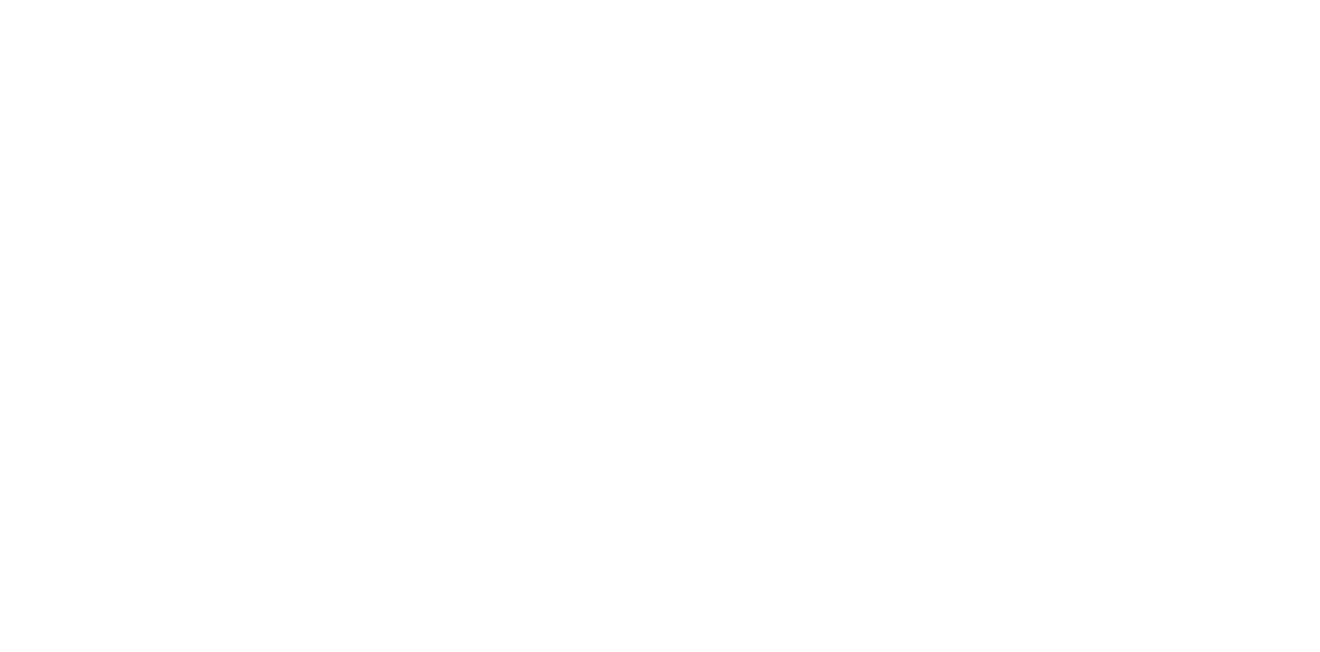
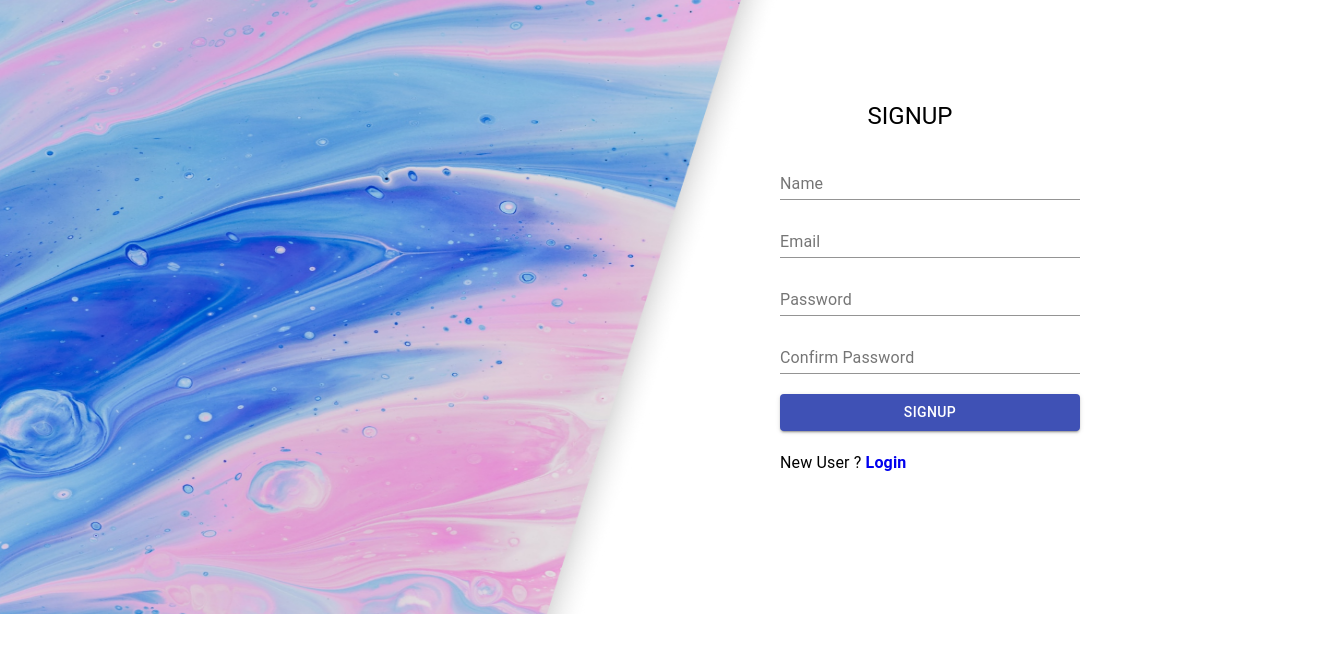
Before and after one commit to thephotogenicbug/React-search-program-web-app, a React (Create React App) app: page /signup in a window 1280 px wide. Before the commit this address had no page. Shown: the top 652 px of the page, 1320 px wide, since content can reach past the window. Built offline with nearby package versions, Linux system fonts and the light colour scheme.

Commit message:
React-search-course-webapp : create signup and login component
Signed-off-by: thephotogenicbug <navinkumarachari@gmail.com>

```diff
--- a/src/App.js
+++ b/src/App.js
@@ -2,12 +2,15 @@
 import "./App.css";
 import Home from './components/pages/Home';
 import { BrowserRouter, Routes, Route } from "react-router-dom";
+import Login from './components/pages/Home/Login';
+import Signup from './components/pages/Home/Signup';
 
 const App = () => {
   return (
     <BrowserRouter>
        <Routes>
-         <Route  exact path='/' element={<Home />} />
+         <Route  exact path='/' element={<Login />} />
+         <Route exact path="/signup" element={<Signup />} />
        </Routes>
     </BrowserRouter>
   )
--- /dev/null
+++ b/src/components/pages/Home/Login.jsx
@@ -0,0 +1,64 @@
+import React from 'react'
+import { Grid, Typography, Box, Button, TextField,  } from '@material-ui/core'
+import Banner from './banner.png'
+import './login.css'
+import {Link} from 'react-router-dom'
+
+const Login = () => {
+    return (
+      <Grid spacing={10} container>
+        <Grid md={6} item>
+          <img
+            src={Banner}
+            style={{ height: "615px", width: "800px", marginTop: "-1px" }}
+          />
+        </Grid>
+        <Grid md={6} item>
+          <Box
+            style={{
+              display: "flex",
+              justifyContent: "center",
+              marginTop: "170px",
+              marginRight: "140px",
+            }}
+          >
+            <Typography variant="h5" fontWeight={600}>
+              LOGIN
+            </Typography>
+          </Box>
+          <Box
+            style={{
+              display: "flex",
+              justifyContent: "center",
+              marginTop: "20px",
+              flexDirection: "column",
+              width: "50%",
+              marginLeft: "100px",
+            }}
+          >
+            <TextField helperText="" label="Name" color="secondary" />
+            <TextField
+              style={{ marginTop: "10px", marginBottom: "20px" }}
+              helperText=""
+              label="Password"
+              color="secondary"
+            />
+            <Button color="primary" variant="contained">
+              Login
+            </Button>
+            <Typography style={{ marginTop: "20px" }}>
+              New User ?{" "}
+              <Link
+                to="/signup"
+                style={{ textDecoration: "none", fontWeight: "bold" }}
+              >
+                Signup
+              </Link>
+            </Typography>
+          </Box>
+        </Grid>
+      </Grid>
+    );
+}
+
+export default Login
--- /dev/null
+++ b/src/components/pages/Home/Signup.jsx
@@ -0,0 +1,78 @@
+import React from "react";
+import { Grid, Typography, Box, Button, TextField } from "@material-ui/core";
+import Banner from "./banner.png";
+import "./login.css";
+import { Link } from "react-router-dom";
+
+const Signup = () => {
+  return (
+    <Grid spacing={10} container>
+      <Grid md={6} item>
+        <img
+          src={Banner}
+          style={{ height: "615px", width: "800px", marginTop: "-1px" }}
+        />
+      </Grid>
+      <Grid md={6} item>
+        <Box
+          style={{
+            display: "flex",
+            justifyContent: "center",
+            marginTop: "100px",
+            marginRight: "140px",
+          }}
+        >
+          <Typography variant="h5" fontWeight={600}>
+            SIGNUP
+          </Typography>
+        </Box>
+        <Box
+          style={{
+            display: "flex",
+            justifyContent: "center",
+            marginTop: "20px",
+            flexDirection: "column",
+            width: "50%",
+            marginLeft: "100px",
+          }}
+        >
+          <TextField
+            helperText=""
+            label="Name"
+            color="secondary"
+            style={{ marginBottom: "10px" }}
+          />
+          <TextField
+            helperText=""
+            label="Email"
+            color="secondary"
+            style={{ marginBottom: "10px" }}
+          />
+          <TextField
+            helperText=""
+            label="Password"
+            color="secondary"
+            style={{ marginBottom: "10px" }}
+          />
+          <TextField
+            helperText=""
+            label="Confirm Password"
+            color="secondary"
+            style={{ marginBottom: "20px" }}
+          />
+          <Button color="primary" variant="contained">
+            Signup
+          </Button>
+          <Typography style={{ marginTop: "20px" }}>
+            New User ?{" "}
+            <Link to="/" style={{ textDecoration: "none", fontWeight: "bold" }}>
+              Login
+            </Link>
+          </Typography>
+        </Box>
+      </Grid>
+    </Grid>
+  );
+};
+
+export default Signup;
--- /dev/null
+++ b/src/components/pages/Home/login.css
@@ -0,0 +1,3 @@
+body{
+    overflow: hidden;
+}
```
Also changed, not shown: public/banner.png (added), src/components/pages/Home/banner.png (added).
